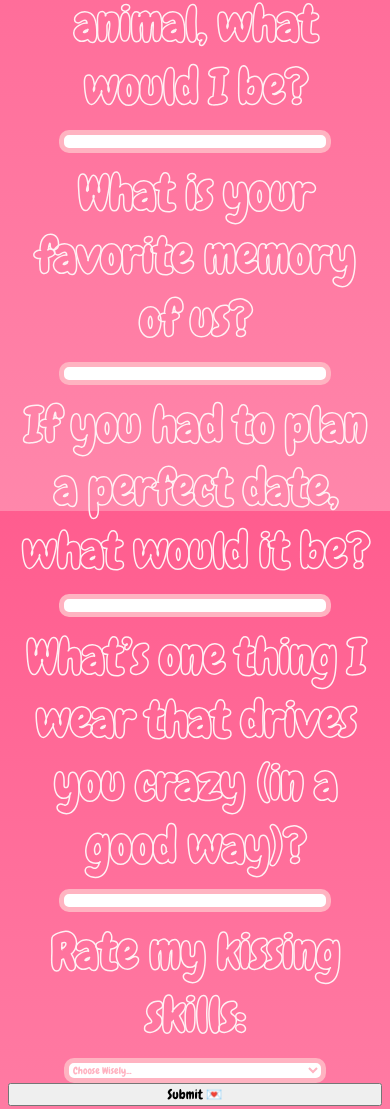
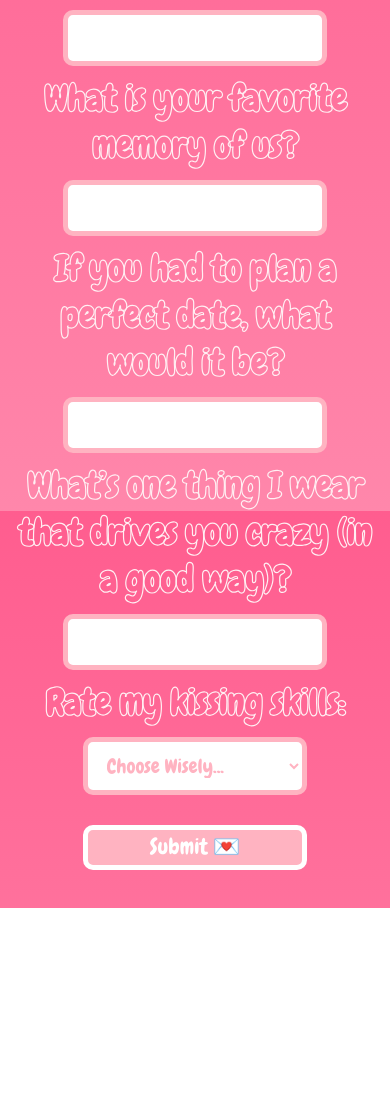
Before and after one commit to hannahashhh/Girlfriend-Survey, a plain HTML site: page index.html in a window 390 px wide. Shown: the part 333-1442 px from the top of the page. After the commit the page ends 1241 px from the top, so only its background shows below. Drawn offline with Linux system fonts and the light colour scheme.

Commit message:
Update styles.css

```diff
--- a/styles.css
+++ b/styles.css
@@ -43,31 +43,36 @@ input, select {
     background-color: white;
        /* optional: improves visibility */
 }
-/* iPhone SE, 6, 7, 8 (small) */
-@media only screen and (max-width: 375px) {
+button {
+  margin: 30px auto;
+  width: 300px;
+  height: 50px;
+  font-size: 25px;
+  border-radius: 10px;
+  background-color: #FFB3C1;
+  color: white;
+   border: solid white 5px;
+}
+/* Small tablets and larger phones (415px to 600px) */
+@media only screen and (min-width: 200px) and (max-width: 600px) {
   body {
-    font-size: 14px;
+    font-size: 16px;
   }
   input, select, textarea {
-    width: 70% !important;
-    font-size: 18px;
+    width: 60% !important;
+    font-size: 20px;
+    padding: 10px 15px;
   }
   h1 {
-    font-size: 45px;
+    font-size: 40px;
+  }
+  button {
+    width: 60% !important;
+    font-size: 22px;
+    height: 45px;
+  }
+  label {
+    font-size: 36px;
+    -webkit-text-stroke-width: 1.2px;
   }
 }
-
-/* iPhone 6/7/8 Plus, X, 11 Pro (medium) */
-@media only screen and (min-width: 376px) and (max-width: 414px) {
-  body {
-    font-size: 15px;
-  }
-  input, select, textarea {
-    width: 70% !important;
-    font-size: 10px;
-    padding: 0;
-  }
-  h1 {
-    font-size: 32px;
-  }
-}
```
